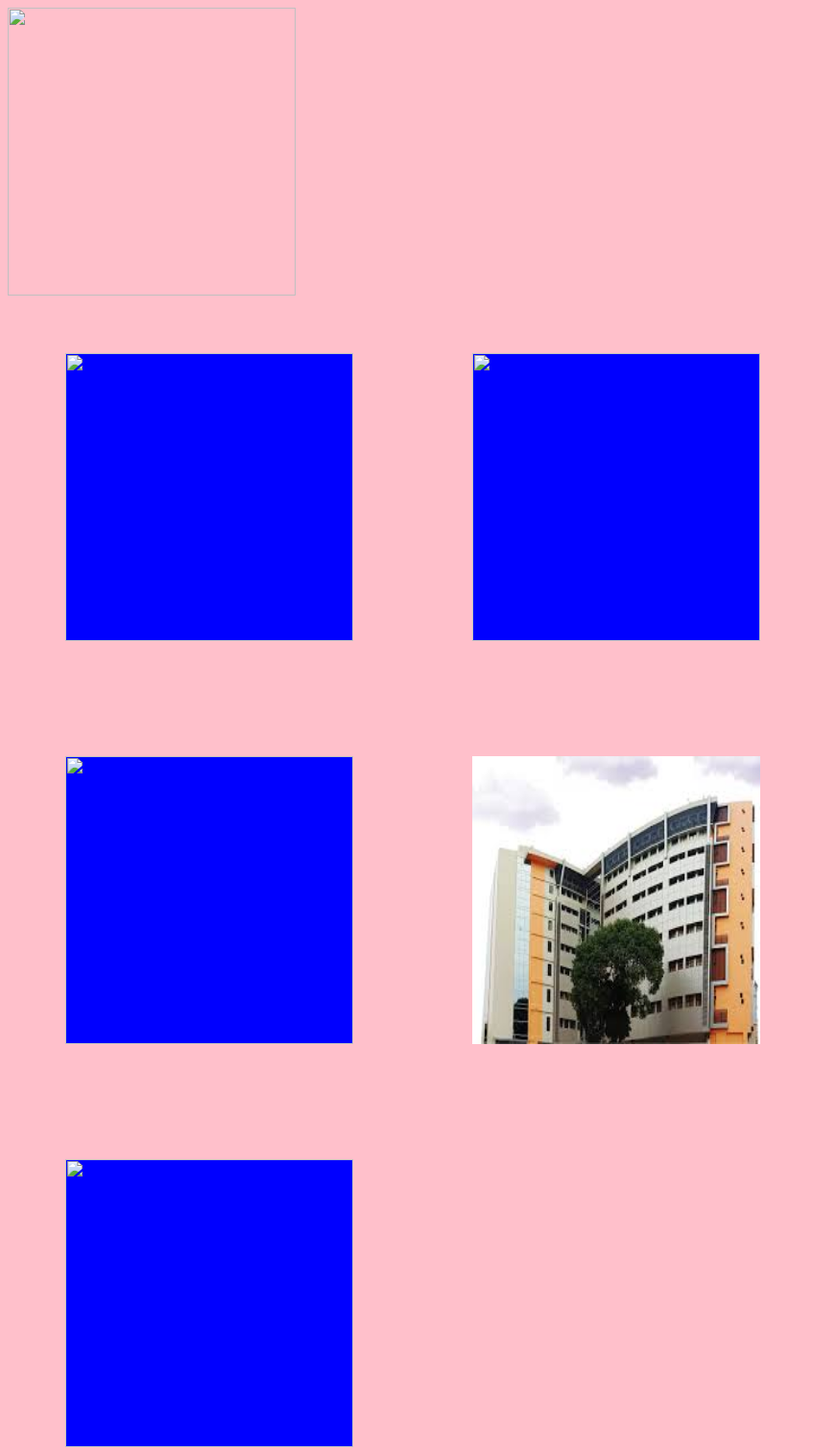
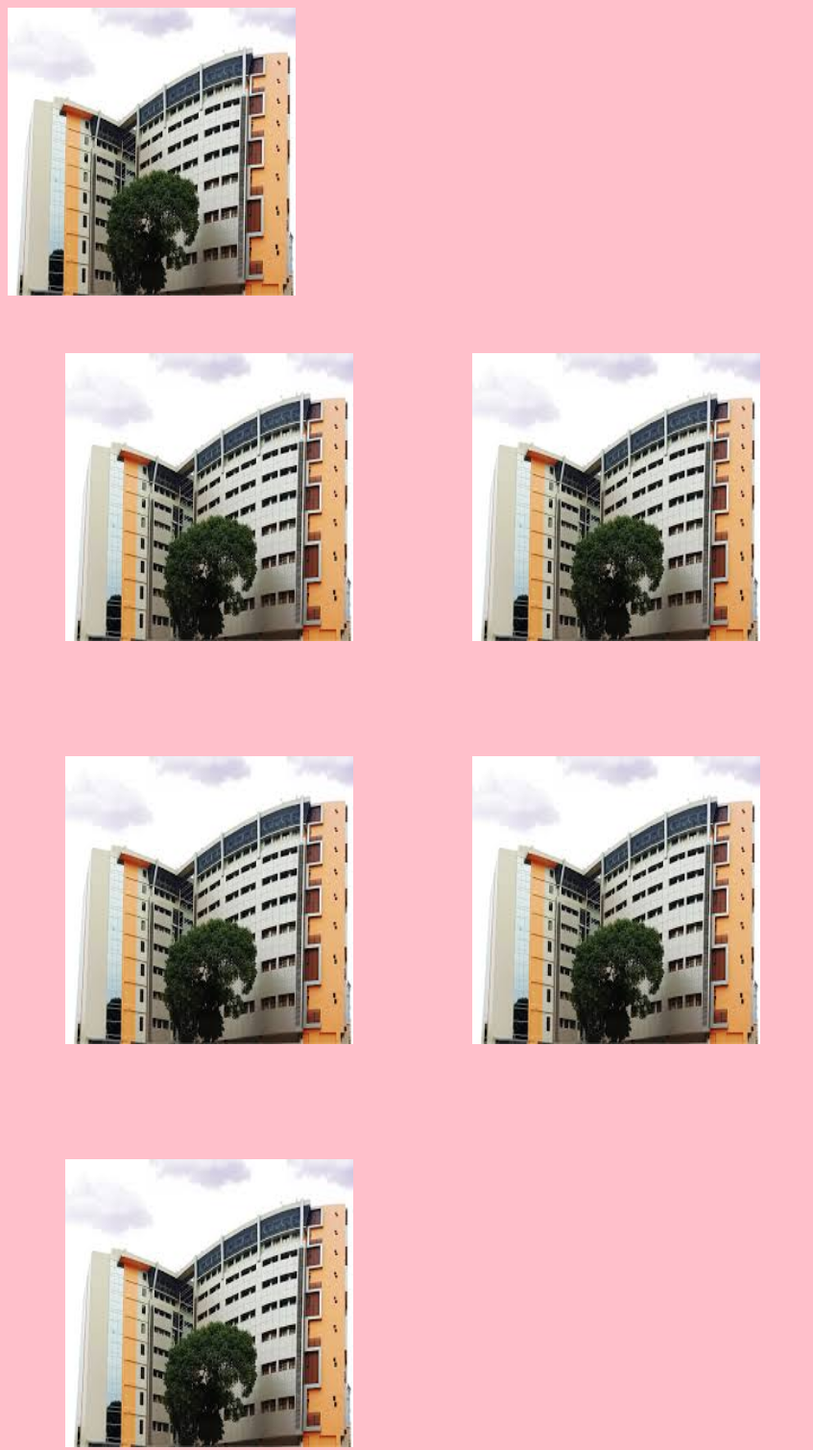
Before and after one commit to williammm815/williamkece, a plain HTML site: page Gallery.html in a window 1280 px wide. Shown: the whole page at 96% size, without its empty margins (0-847 px from the left). Drawn offline with Linux system fonts and the light colour scheme.

Commit message:
Update Gallery.html

```diff
--- a/Gallery.html
+++ b/Gallery.html
@@ -73,29 +73,29 @@
 
 <div class="kbesar">
 <div class="k1">
-<img src=gambar/sekolah.jpg" id="gambar">
+<img src="gambar/sekolah.jpg" id="gambar">
 </div>
 
 <div class="k2">
-<img src=gambar/sekolah.jpg" id="gambar">
+<img src="gambar/sekolah.jpg" id="gambar">
 </div>
 
 <div class="k3">
-<img src=gambar/sekolah.jpg" id="gambar">
+<img src="gambar/sekolah.jpg" id="gambar">
 </div>
 </div>
 
 <div class="kb2">
 <div class="k4">
-<img src=gambar/sekolah.jpg" id="gambar">
+<img src="gambar/sekolah.jpg" id="gambar">
 </div>
 
 <div class="k5">
-<img src="../gambar/sekolah.jpg" id="gambar">
+<img src="gambar/sekolah.jpg" id="gambar">
 </div>
 
 <div class="k6">
-<img src=/gambar/sekolah.jpg" id="gambar">
+<img src="gambar/sekolah.jpg" id="gambar">
 </div>
 </div>
 
```
